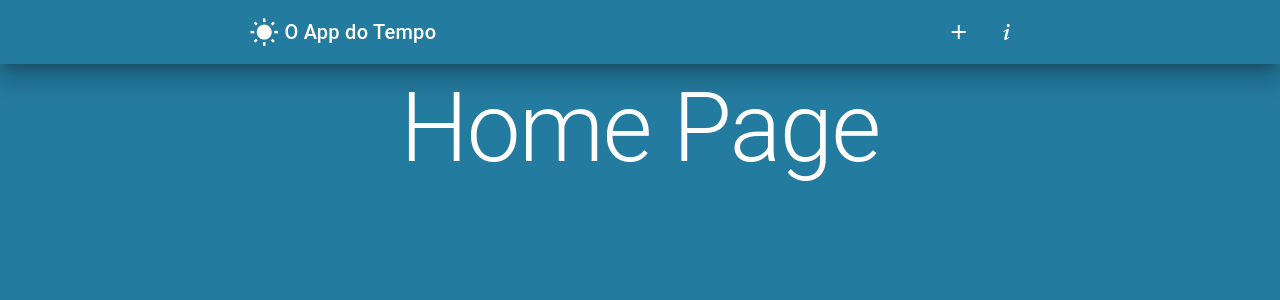
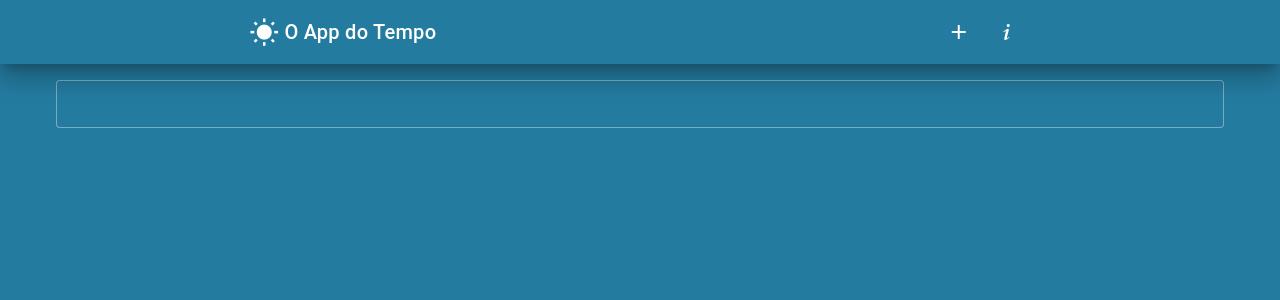
Before and after one commit to betogroo/vite-weather, a Vue app: page / in a window 1280 px wide. Shown: the top 300 px of the page. Built offline with nearby package versions, Linux system fonts and the light colour scheme.

Commit message:
feat: create SearchCity feature and go to selected CityView

```diff
--- /dev/null
+++ b/src/composables/useCitySearch.ts
@@ -0,0 +1,51 @@
+import axios from 'axios'
+import { ref } from 'vue'
+import { RouteLocationRaw } from 'vue-router'
+const mapboxAPIKEY =
+  'pk.eyJ1IjoiYmV0b2dyb28iLCJhIjoiY2w3YXV4dnF4MGprajN5cWZheHViMWFwYSJ9.b6PseWAMngHc6ua_DfvRtQ'
+const queryTimeout = ref()
+const mapboxSearchResults = ref()
+const searchError = ref(false)
+const useCitySearch = () => {
+  const searchText = ref<string>('')
+
+  const getSearchResults = () => {
+    clearTimeout(queryTimeout.value)
+    queryTimeout.value = setTimeout(async () => {
+      if (searchText.value !== '') {
+        try {
+          const result = await axios.get(
+            `https://api.mapbox.com/geocoding/v5/mapbox.places/${searchText.value}.json?access_token=${mapboxAPIKEY}&types=place`
+          )
+          mapboxSearchResults.value = result.data.features
+        } catch (err) {
+          searchError.value = true
+        }
+        return
+      }
+      mapboxSearchResults.value = null
+    }, 300)
+  }
+
+  const makeRoute = (item: any) => {
+    const [city, state] = item.place_name.trim().split(',')
+    const route: RouteLocationRaw = {
+      name: 'CityView',
+      params: { state: state.replaceAll(' ', ''), city: city },
+      query: {
+        lat: item.geometry.coordinates[1],
+        lng: item.geometry.coordinates[0]
+      }
+    }
+    return route
+  }
+
+  return {
+    searchText,
+    mapboxSearchResults,
+    getSearchResults,
+    makeRoute
+  }
+}
+
+export default useCitySearch
--- a/src/plugins/vuetify.ts
+++ b/src/plugins/vuetify.ts
@@ -12,7 +12,7 @@ const myCustomLightTheme: ThemeDefinition = {
     surface: '#FFFFFF',
     primary: '#247BA0',
     'primary-darken-1': '#0F3343',
-    secondary: '#1D4944',
+    secondary: '#29665F',
     'secondary-darken-1': '#112C29',
     error: '#B00020',
     info: '#2196F3',
--- a/src/views/HomeView.vue
+++ b/src/views/HomeView.vue
@@ -1,7 +1,34 @@
-<script setup lang="ts"></script>
+<script setup lang="ts">
+import useCitySearch from '@/composables/useCitySearch'
+
+const { searchText, mapboxSearchResults, getSearchResults, makeRoute } =
+  useCitySearch()
+</script>
 
 <template>
-  <div class="text-h1 text-center">Home Page</div>
+  <div>
+    <v-text-field
+      @input="getSearchResults"
+      v-model="searchText"
+      variant="outlined"
+      clearable
+      density="comfortable"
+      hide-details
+    ></v-text-field>
+  </div>
+  <div>
+    <v-list class="mt-0 pa-0 bg-transparent" nav>
+      <v-list-item
+        density="compact"
+        variant="plain"
+        :to="makeRoute(item)"
+        nav
+        v-for="item in mapboxSearchResults"
+        :key="item.id"
+        >{{ item.place_name }}</v-list-item
+      >
+    </v-list>
+  </div>
 </template>
 
 <style scoped></style>
```
